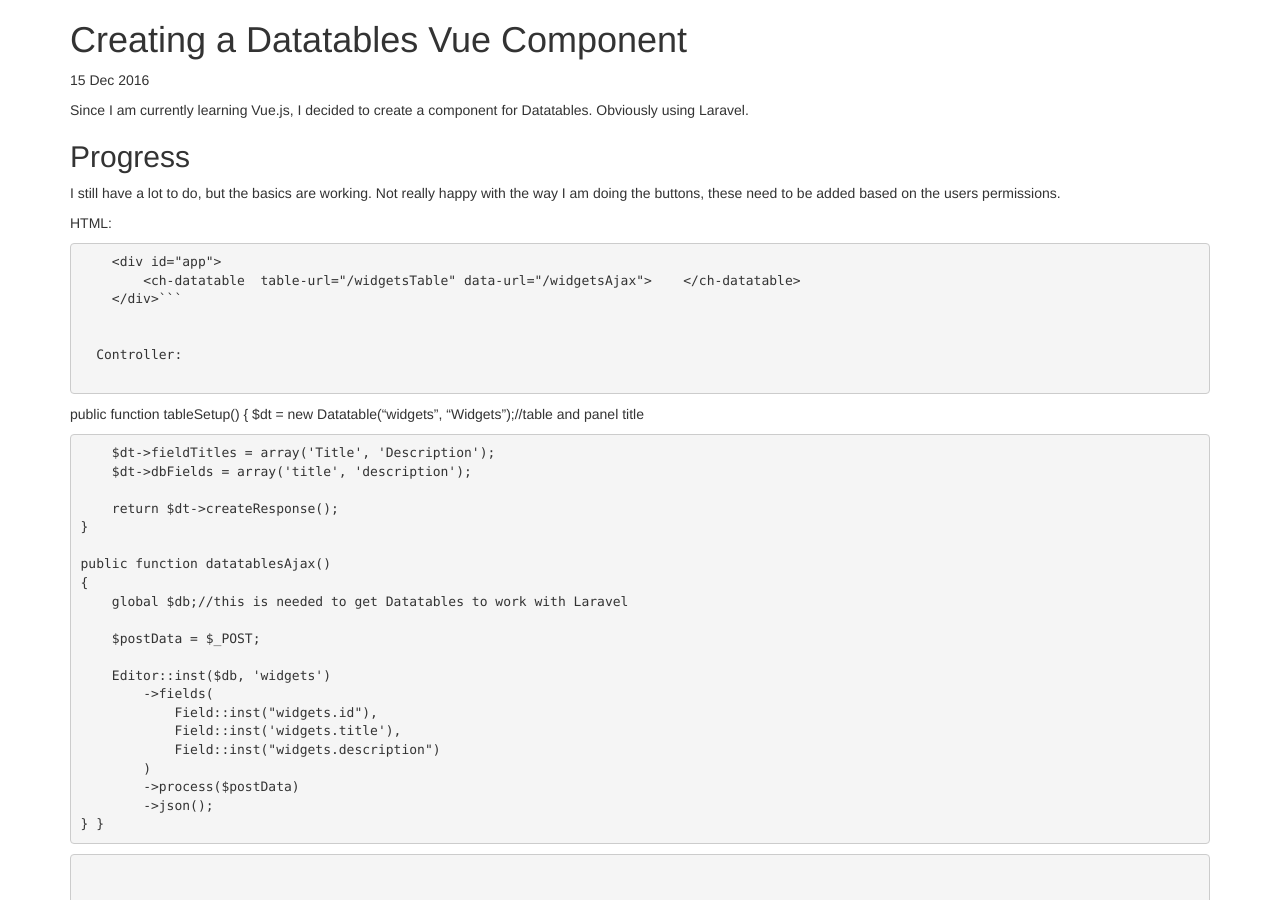
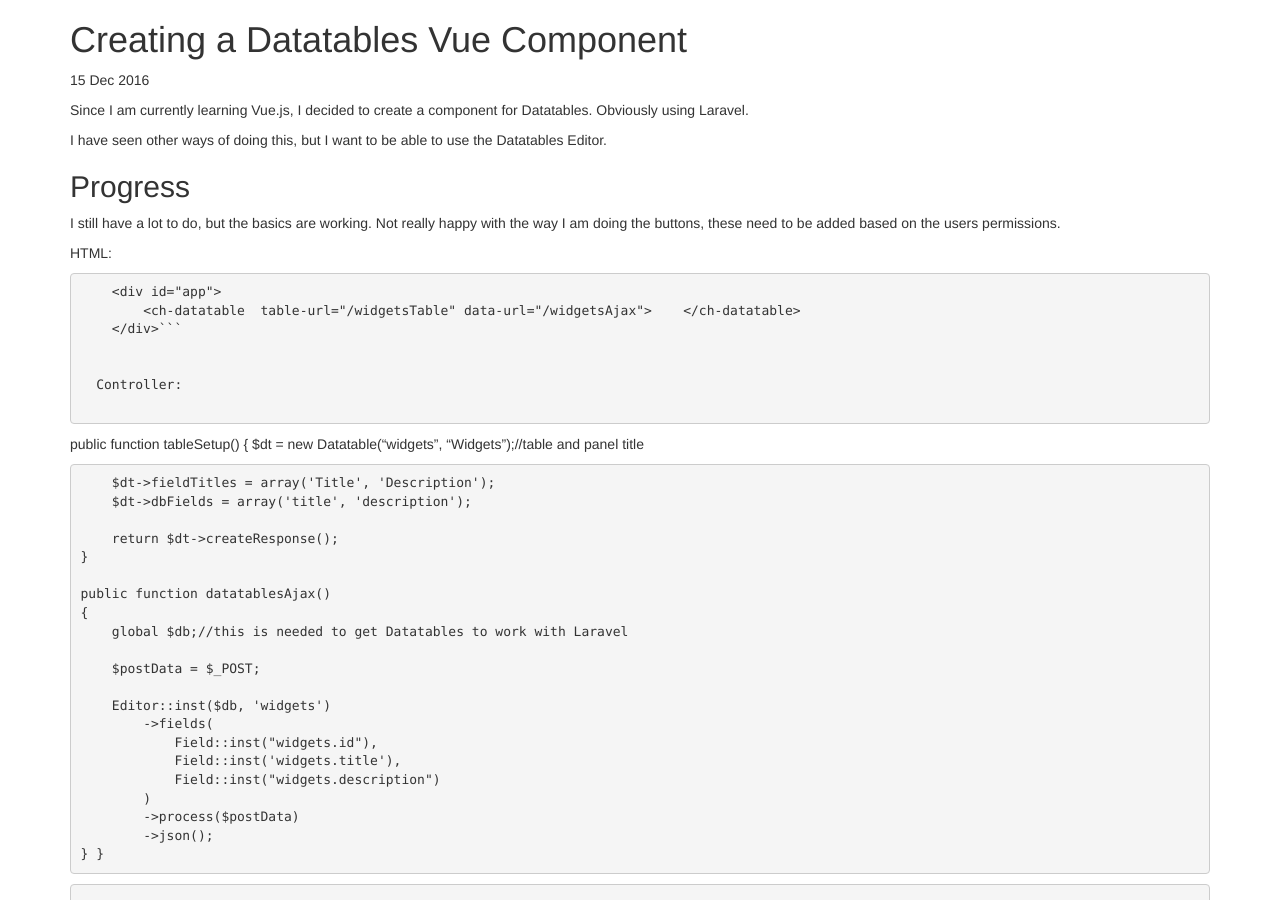
Before and after one commit to ArtisanTinkerer/ArtisanTinkerer.github.io, a Jekyll site: the page built from _posts/2016-12-15-Vue-Datatables.md, in a window 1280 px wide and 900 px high. Built offline with Jekyll 4.4.1, drawn with Linux system fonts in a browser that asks for light colours.

Commit message:
Update 2016-12-15-Vue-Datatables.md

```diff
--- a/_posts/2016-12-15-Vue-Datatables.md
+++ b/_posts/2016-12-15-Vue-Datatables.md
@@ -7,6 +7,9 @@
 
 
 Since I am currently learning Vue.js, I decided to create a component for Datatables. Obviously using Laravel.
+
+I have seen other ways of doing this, but I want to be able to use the Datatables Editor.
+
 
 ## Progress
 
```
